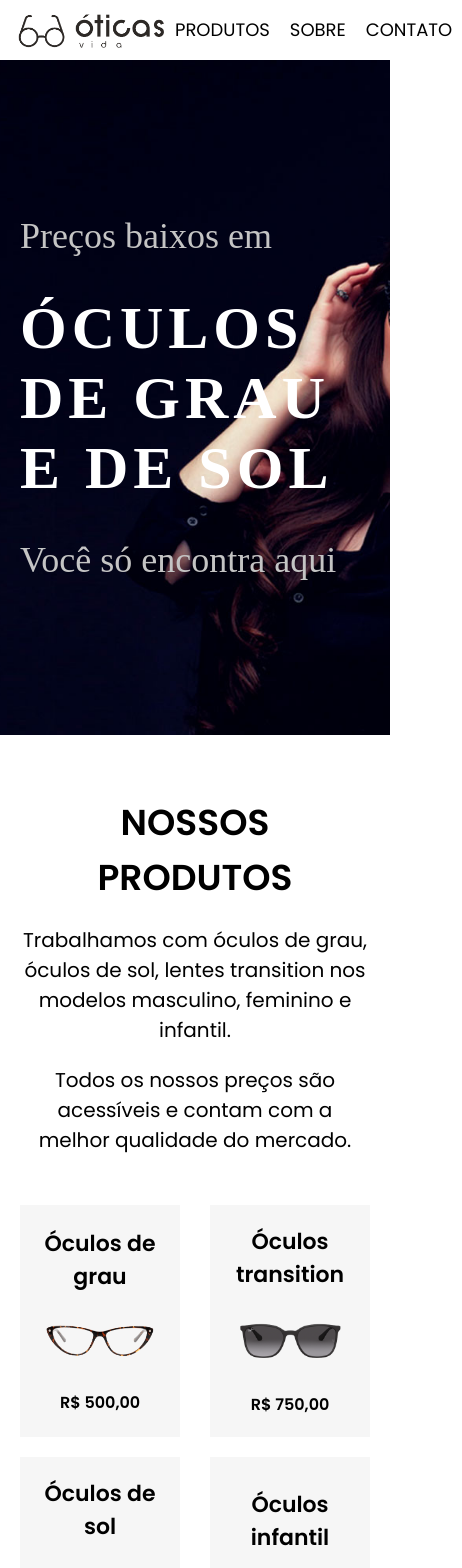
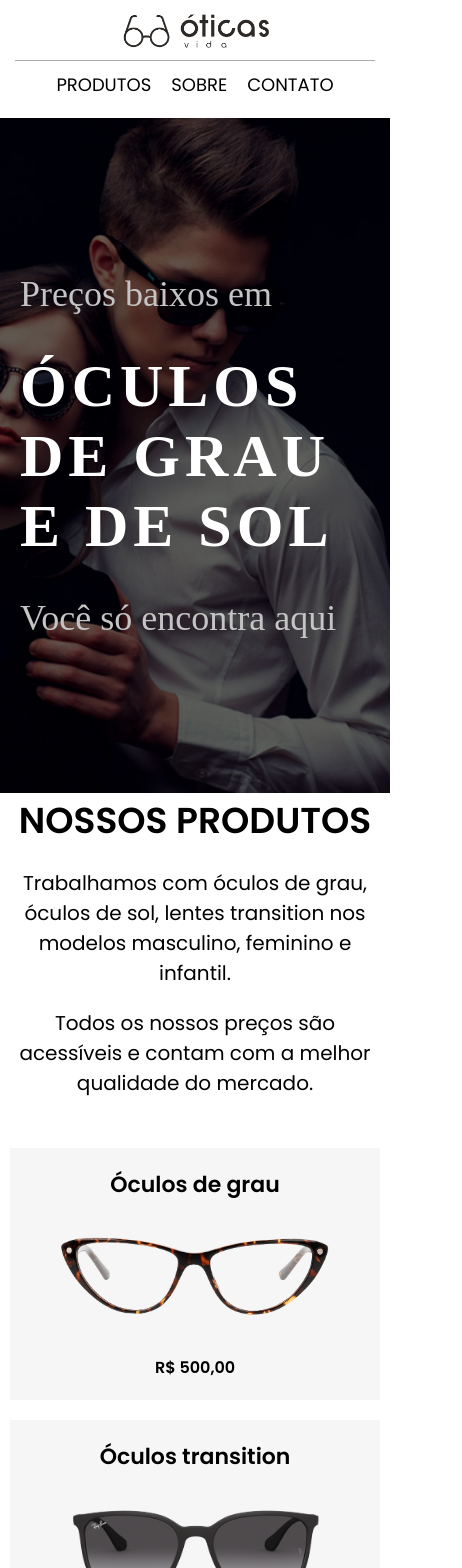
Before and after one commit to gleicekelly13/Loja-de-oculos, a React (Create React App) app: page / in a window 390 px wide. Shown: the top 1568 px of the page, 462 px wide, since content can reach past the window. Built offline with nearby package versions, Linux system fonts and the light colour scheme; a web font is replaced by a local one.

Commit message:
Aplicação da responsividade em até 550px

```diff
--- a/src/componentes/Rodape/style.css
+++ b/src/componentes/Rodape/style.css
@@ -9,3 +9,9 @@ footer {
     color: #adadad;
     text-align: center;
   }
+
+  @media screen and (max-width: 550px) {
+    footer p {
+        font-size: 14px;
+    }
+  }
--- a/src/componentes/SecaoCapa/style.css
+++ b/src/componentes/SecaoCapa/style.css
@@ -48,3 +48,13 @@
         font-size: 20px;
     }
   }
+
+  @media screen and (max-width: 550px) {
+    .image-fundo {
+        background-position: 89% center;
+    }
+
+    .itens-capa {
+        background-color: rgba(0,0, 0, 0.6);
+    }
+  }
--- a/src/componentes/SecaoContato/style.css
+++ b/src/componentes/SecaoContato/style.css
@@ -41,3 +41,21 @@
         padding: 60px 20px;
     }
   }
+
+  @media screen and (max-width: 550px) {
+    .secao-contato {
+        padding: 0 10px;
+    }
+
+    .container-cards {
+        flex-direction: column;
+    }
+
+    .container-cards2 {
+        align-items: center;
+    }
+
+    .container-cards2 div {
+        width: 150px; /* Alinha os elementos dentro dele */
+    }
+  }
--- a/src/componentes/SecaoProdutos/style.css
+++ b/src/componentes/SecaoProdutos/style.css
@@ -72,3 +72,17 @@
         font-size: 16px;
     }
   }
+
+  @media screen and (max-width: 550px) {
+    .secao-produtos {
+        padding: 0 10px;
+    }
+
+    .cards {
+        width: 100%;
+    }
+
+    .secao-produtos ul {
+        align-items: flex-start;
+    }
+  }
--- a/src/componentes/SecaoSobre/style.css
+++ b/src/componentes/SecaoSobre/style.css
@@ -66,3 +66,20 @@
         font-size: 16px;
     }
   }
+
+  @media screen and (max-width: 550px) {
+    .secao-sobre {
+        padding: 0 10px;
+    }
+
+    .box-cards {
+        display: flex;
+        flex-direction: column;
+    }
+
+    .box-cards img,
+    .box-cards div {
+        width: 100%;
+        height: 300px;
+    }
+  }
--- a/src/componentes/Topo/style.css
+++ b/src/componentes/Topo/style.css
@@ -22,3 +22,17 @@ header {
     padding: 5px;
     margin: 0 5px;
   }
+
+  @media screen and (max-width: 550px) {
+    .itens-topo {
+        flex-direction: column;
+    }
+
+    nav {
+        width: 100%;
+        text-align: center;
+        padding: 10px;
+        margin-top: 10px;
+        border-top: 1px solid #aaadaf;
+    }
+  }
```
